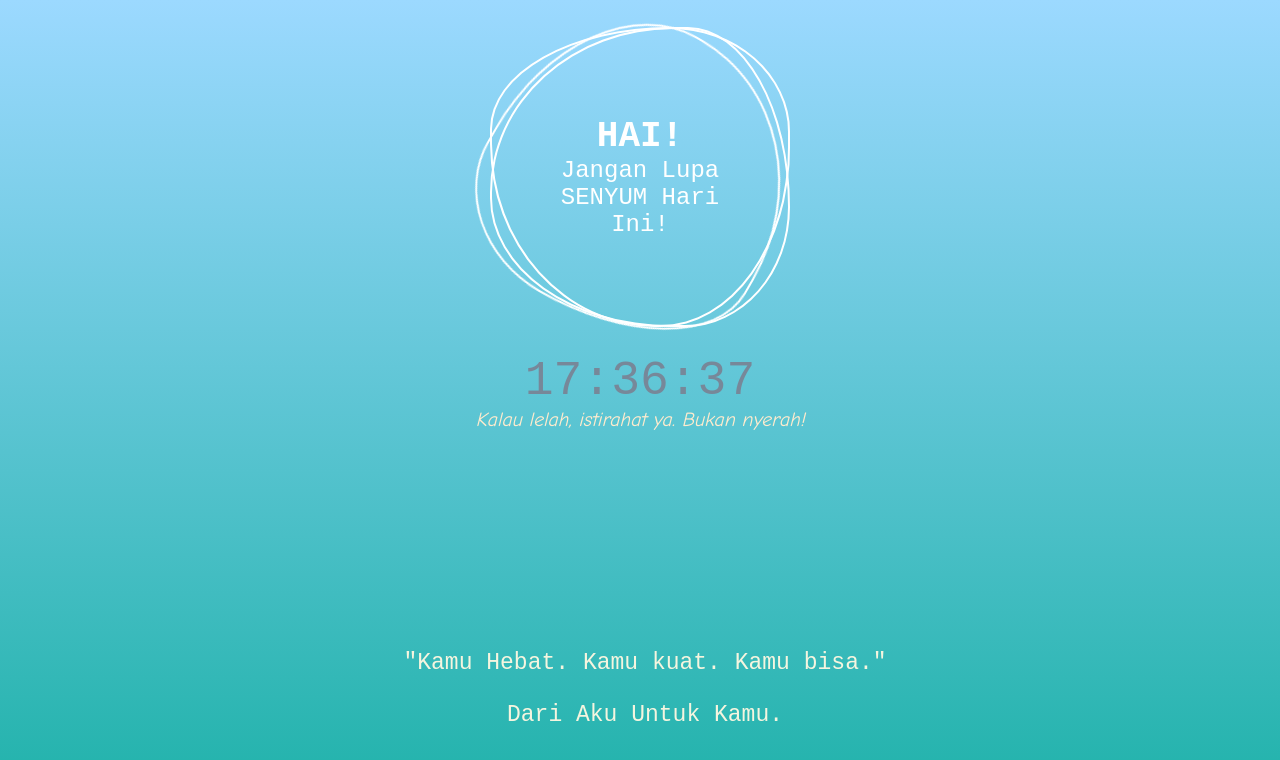
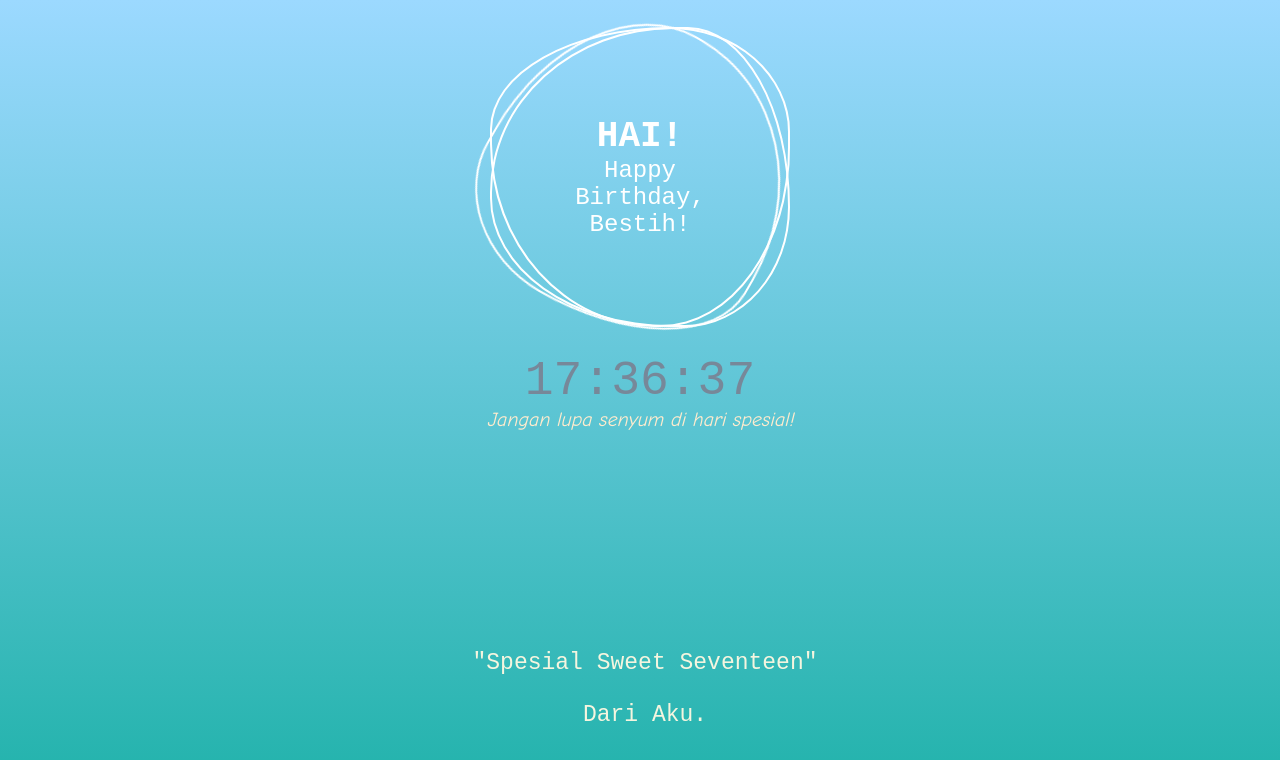
Before and after one commit to Inaaa-17/iniina.github.io, a plain HTML site: page index.html in a window 1280 px wide. Drawn offline with Linux system fonts and the light colour scheme.

Commit message:
Update index.html

```diff
--- a/index.html
+++ b/index.html
@@ -5,7 +5,7 @@
 <font size="5">
 <body>
 <head>
-<title>BUAT KAMU</title>
+<title>BUAT TATA</title>
 <link rel="stylesheet" type="text/css" href="ANIMASI.css">
 <link rel="stylesheet" type="text/css" href="QUOTE.css">
 <link rel="stylesheet" type="text/css" href="BLINK.css">
@@ -17,7 +17,7 @@
 <span></span>
 <div class="content">
 <h2>HAI!</h2>
-<p>Jangan Lupa SENYUM Hari Ini!</p>
+<p>Happy Birthday, Bestih!</p>
 </div>
 </div>
 <br>
@@ -54,7 +54,7 @@ function checkTime(i) {
 <center>
 <style>
 </style>
-<span class="blink">Kalau lelah, istirahat ya. Bukan nyerah!</span>
+<span class="blink">Jangan lupa senyum di hari spesial!</span>
 </center>
 </font>
 </body>
@@ -63,9 +63,9 @@ function checkTime(i) {
         <center>
         <footer>
         <blockquote>
-            <p id="quotation">"Kamu Hebat. Kamu kuat. Kamu bisa."</p>
+            <p id="quotation">"Spesial Sweet Seventeen"</p>
                 <br>
-                <p id="source">Dari Aku Untuk Kamu.</p>
+                <p id="source">Dari Aku.</p>
         </blockquote>
         </footer>
         </center>
```
